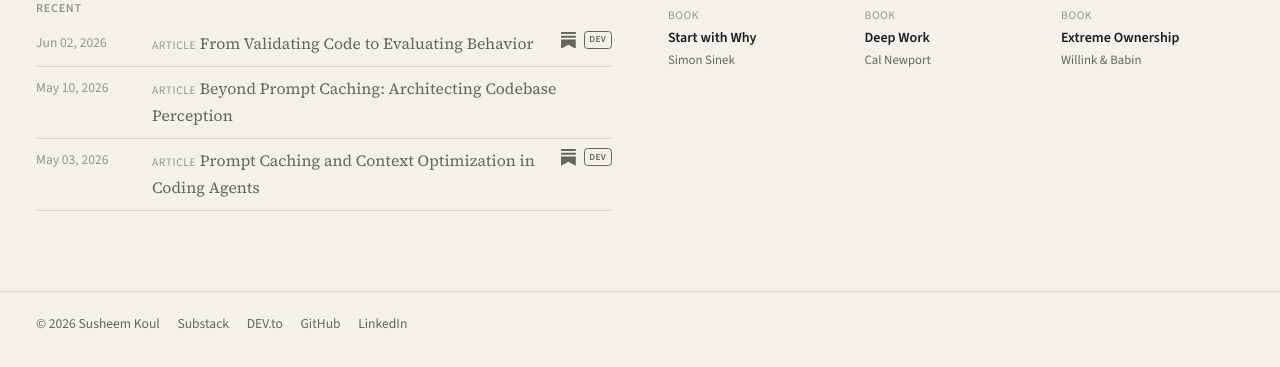
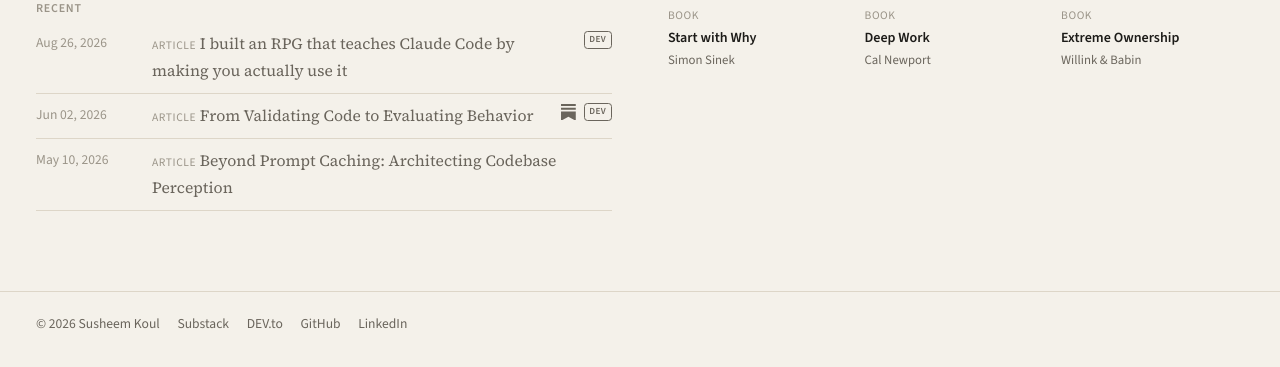
Before and after one commit to susheem-k/susheem-k.github.io, a plain HTML site: page index.html in a window 1280 px wide. Shown: the part 829-1196 px from the top of the page. Drawn offline with nearby package versions, Linux system fonts and the light colour scheme.

Commit message:
Move claude-quest to Projects and surface the launch article on home
Co-Authored-By: Claude Sonnet 5 <noreply@anthropic.com>

```diff
--- a/index.html
+++ b/index.html
@@ -110,6 +110,16 @@
         <h3 class="subhead">Recent</h3>
         <ul class="feed thought-recent">
           <li>
+            <time datetime="2026-08-26">Aug 26, 2026</time>
+            <span class="feed-main">
+              <span class="kind">Article</span>
+              <a class="feed-title" href="https://dev.to/susheem-k/i-built-an-rpg-that-teaches-claude-code-by-making-you-actually-use-it-mlg">I built an RPG that teaches Claude Code by making you actually use it</a>
+            </span>
+            <span class="sources">
+              <a class="source source-dev" href="https://dev.to/susheem-k/i-built-an-rpg-that-teaches-claude-code-by-making-you-actually-use-it-mlg" title="DEV.to" aria-label="Read on DEV.to">DEV</a>
+            </span>
+          </li>
+          <li>
             <time datetime="2026-06-02">Jun 02, 2026</time>
             <span class="feed-main">
               <span class="kind">Article</span>
@@ -125,17 +135,6 @@
             <span class="feed-main">
               <span class="kind">Article</span>
               <a href="https://susheemk.substack.com/p/beyond-prompt-caching-architecting">Beyond Prompt Caching: Architecting Codebase Perception</a>
-            </span>
-          </li>
-          <li>
-            <time datetime="2026-05-03">May 03, 2026</time>
-            <span class="feed-main">
-              <span class="kind">Article</span>
-              <a class="feed-title" href="https://susheemk.substack.com/p/prompt-caching-and-context-optimization">Prompt Caching and Context Optimization in Coding Agents</a>
-            </span>
-            <span class="sources">
-              <a class="source" href="https://susheemk.substack.com/p/prompt-caching-and-context-optimization" title="Substack" aria-label="Read on Substack"><svg viewBox="0 0 24 24" aria-hidden="true"><path d="M22.539 8.242H1.46V5.406h21.08v2.836zM1.46 10.812V24L12 18.11 22.54 24V10.812H1.46zM22.54 0H1.46v2.836h21.08V0z"/></svg></a>
-              <a class="source source-dev" href="https://dev.to/susheem-k/how-coding-agents-like-cursor-quietly-cut-input-costs-by-reusing-kv-states-across-turns-and-what-49fe" title="DEV.to" aria-label="Read on DEV.to">DEV</a>
             </span>
           </li>
         </ul>
```
Also changed, not shown: building-experiments.html (+0 -6 lines), building.html (+6 -0 lines).
